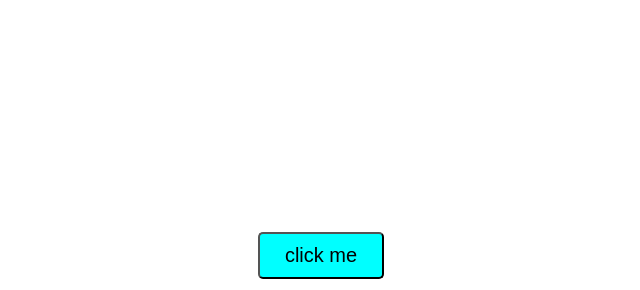
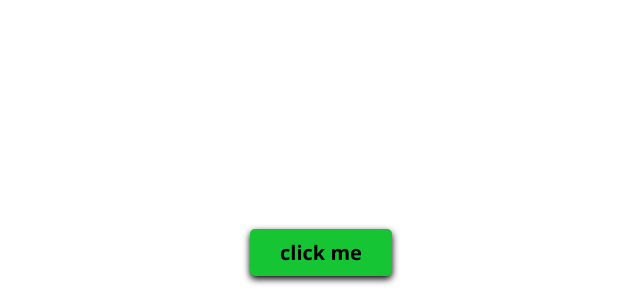
Before and after one commit to tanmay-deev/JavaScript-Practice-Projects, a plain HTML site: page Light and Dark Mode/index.html in a window 1280 px wide. Shown: the part 76-366 px from the top of the page, without its empty margins (319-959 px from the left). Drawn offline with Linux system fonts and the light colour scheme.

Commit message:
box shadow

```diff
--- a/Light and Dark Mode/style.css
+++ b/Light and Dark Mode/style.css
@@ -2,6 +2,7 @@
     margin: 0;
     padding: 0;
     box-sizing: border-box;
+    font-family: 'Segoe UI', Tahoma, Geneva, Verdana, sans-serif;
 }
 
 .dark{
@@ -17,6 +18,7 @@
 div{
     height: 90vh;
     width: 100vw;
+    font-weight: 800;
     display: flex;
     justify-content: center;
     align-items: center;
@@ -24,10 +26,13 @@ div{
 }
 
 button{
-    padding: 10px 25px;
+    padding: 10px 30px;
     font-size: 20px;
+    font-weight: 600;
     border-radius: 5px;
-    background-color: aqua;
+    border: none;
+    box-shadow: 0 3px 7px black;
+    background-color: rgb(21, 197, 51);
     cursor: pointer;
     margin-bottom: 20px;
 }
```
